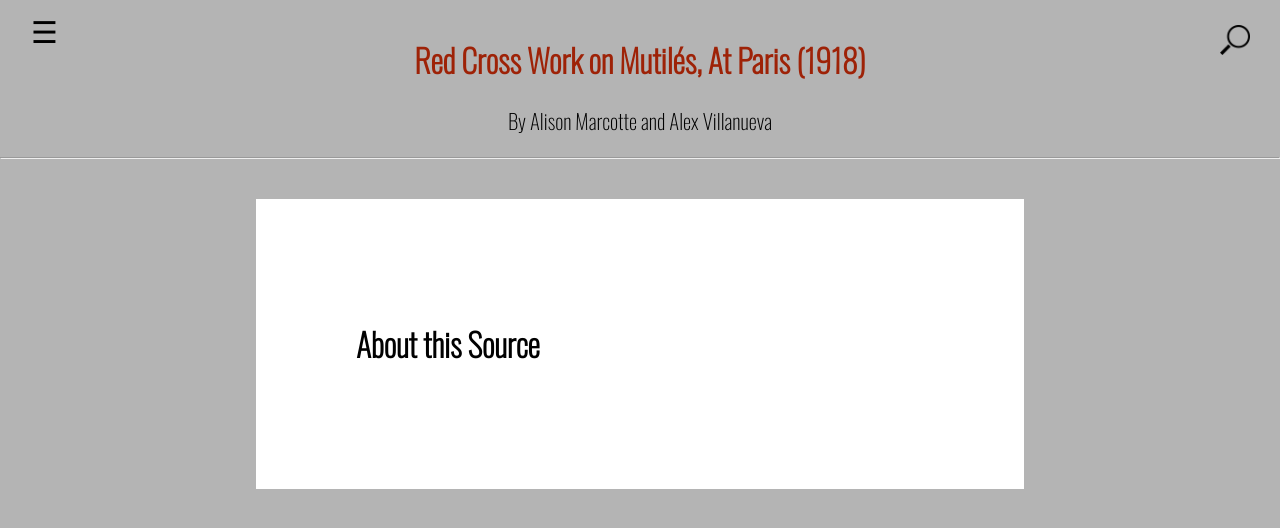
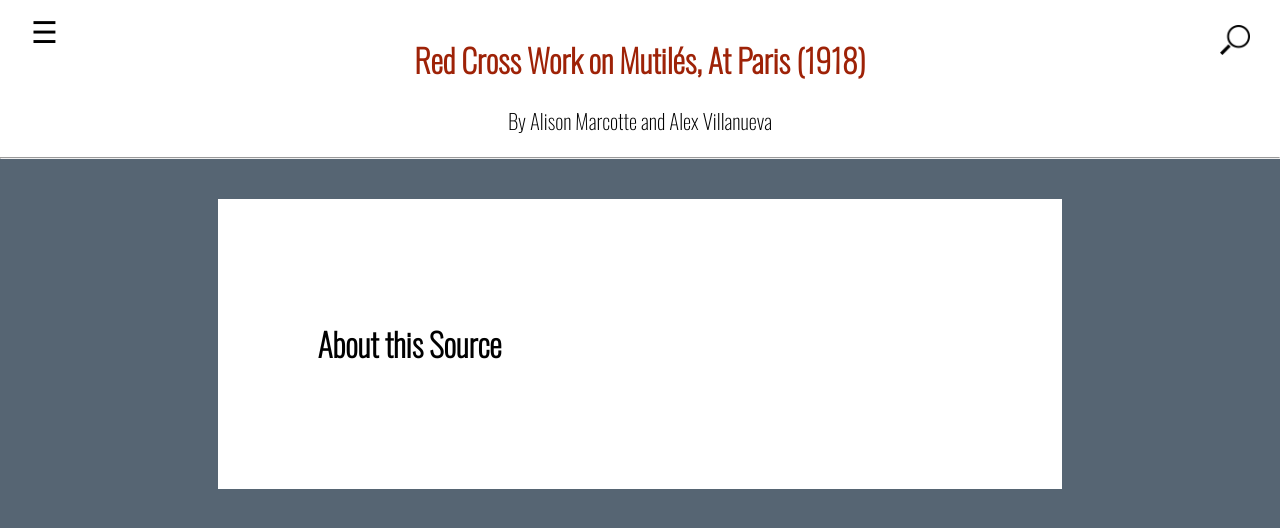
Before and after one commit to TonLeon/Mindoc_Original_Prototype, a Jekyll site: the page built from 004_about_the_source.md, in a window 1280 px wide. Shown: the top 528 px of the page. Built offline with Jekyll 4.4.1, drawn with Linux system fonts in a browser that asks for light colours.

Commit message:
Update main.scss

```diff
--- a/_sass/main.scss
+++ b/_sass/main.scss
@@ -6,7 +6,7 @@
 body, html {
   height: 100%;
   margin: 0;
-  background-color: #B4B4B4;
+  background-color: #566573;
 }
 
 
@@ -16,6 +16,7 @@
   font-family: "Oswald";
   text-align: center;
   padding-top: 15px;
+  background-color: white;
 }
 
 // home page
@@ -180,8 +181,8 @@
   }
 
 .content {
-  margin-left:20%;
-  margin-right:20%;
+  margin-left:17%;
+  margin-right:17%;
   padding: 100px;
   background-color:  white;
 }
```
